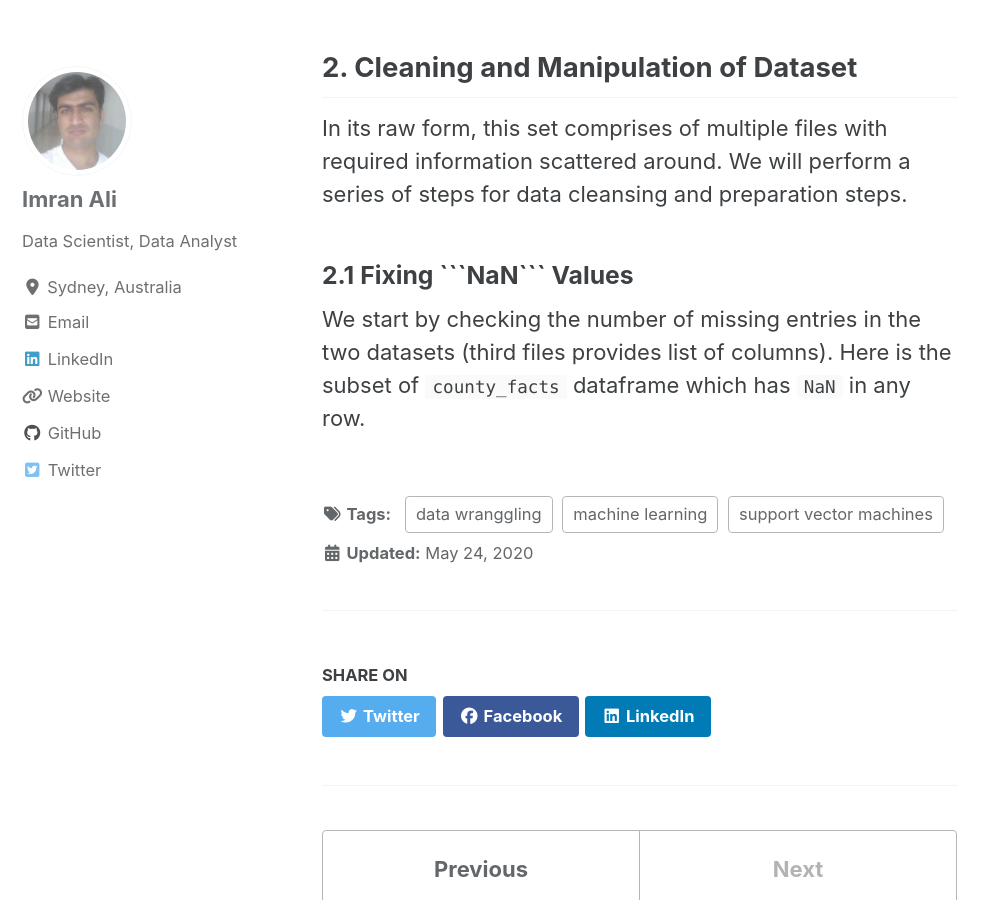
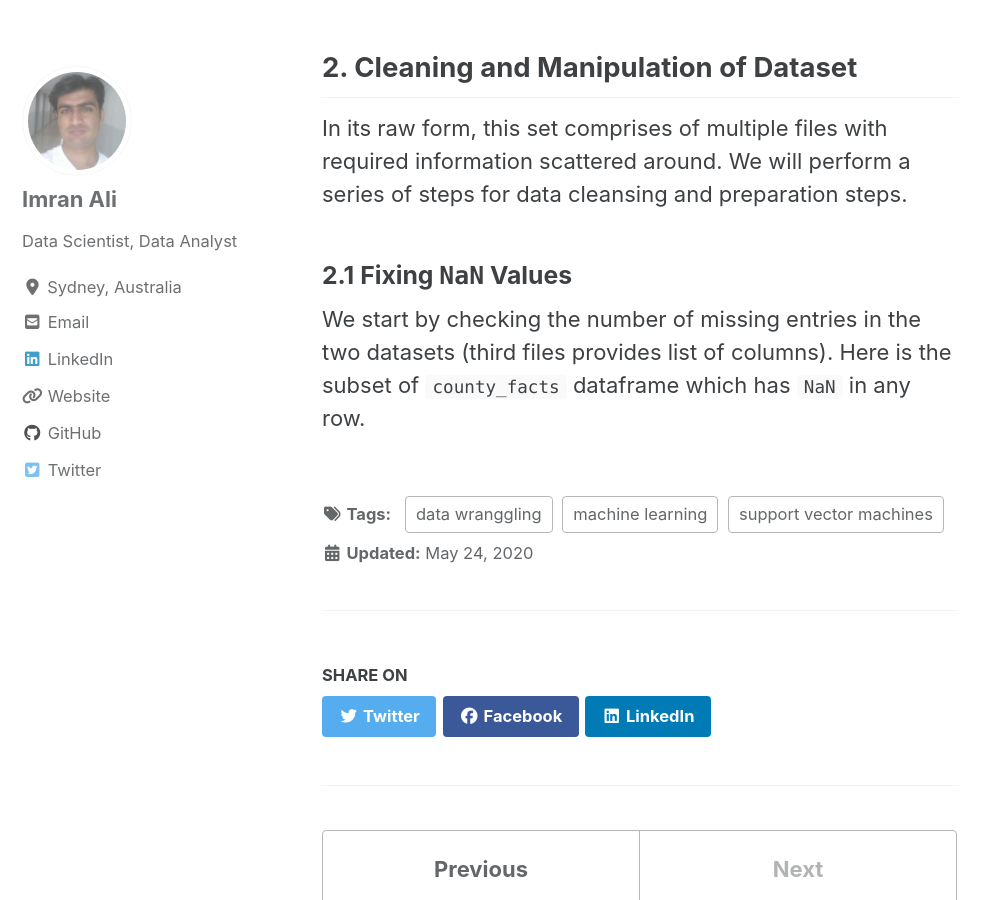
Before and after one commit to ImranAliPhD/ImranAliPhD.github.io, a Jekyll site: the page built from _posts/2020-05-24-primaries.md, in a window 1280 px wide and 900 px high, scrolled down 3193 px. Shown: the whole window, without its empty margins (0-998 px from the left). Built offline with Jekyll 4.4.1, drawn with Linux system fonts in a browser that asks for light colours; cached includes are drawn as plain includes; nearby versions of some CDN libraries.

````diff
--- a/_posts/2020-05-24-primaries.md
+++ b/_posts/2020-05-24-primaries.md
@@ -41,6 +41,6 @@ results = pd.read_csv("primary_results.csv")
 
 In its raw form, this set comprises of multiple files with required information scattered around. We will perform a series of steps for data cleansing and preparation steps.
 
-<h3>2.1 Fixing ```NaN``` Values</h3>
+<h3>2.1 Fixing <code>NaN</code> Values</h3>
 
 We start by checking the number of missing entries in the two datasets (third files provides list of columns). Here is the subset of `county_facts` dataframe which has `NaN` in any row.
````
